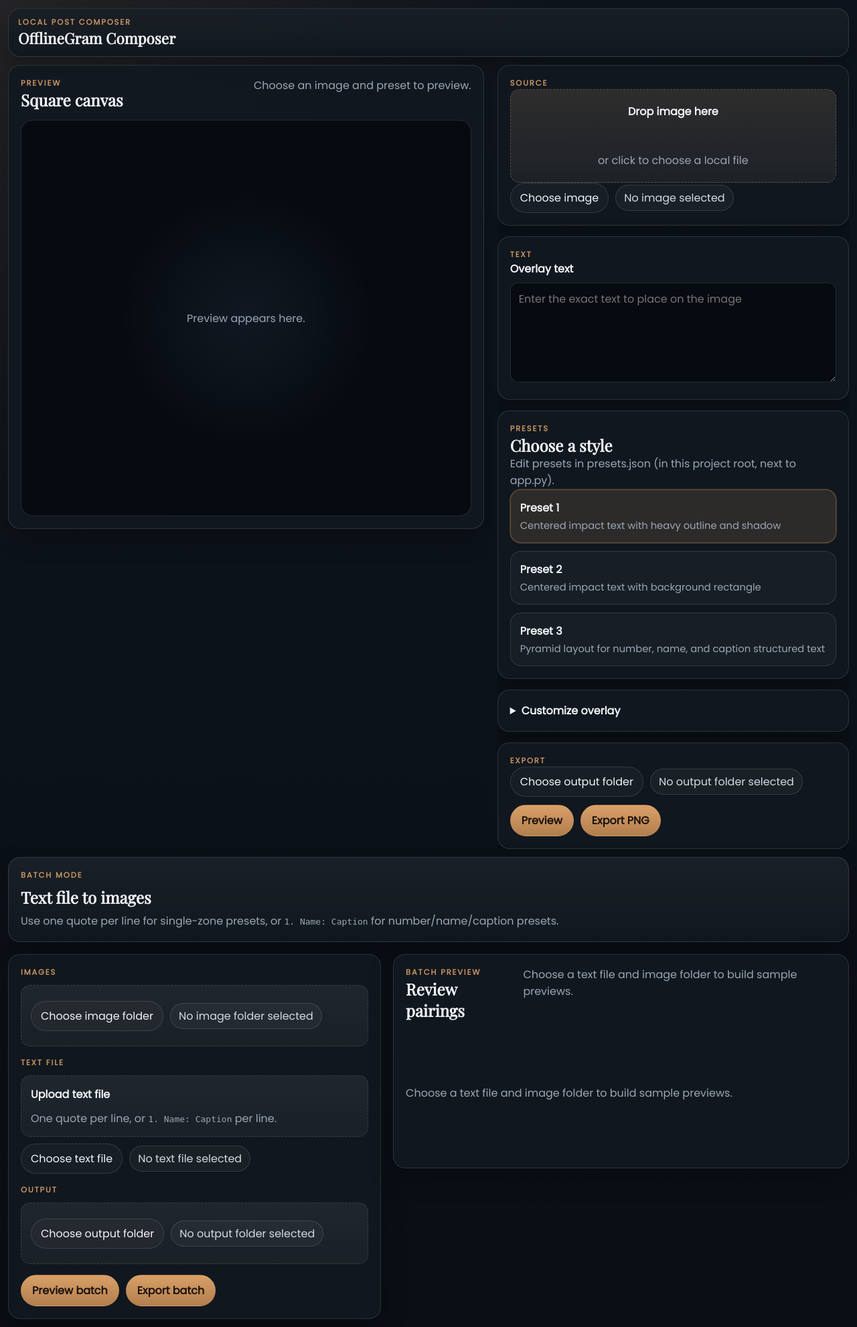
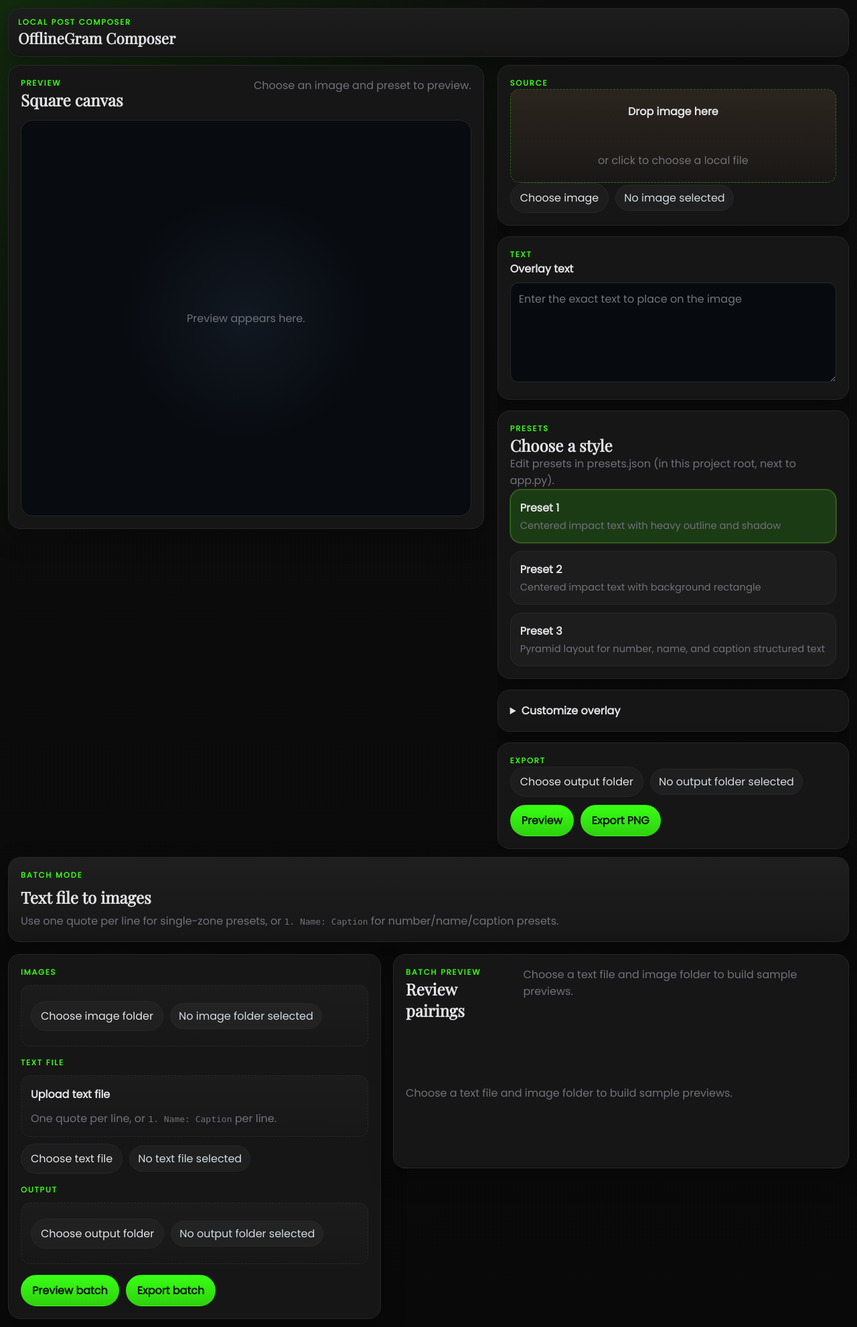
Before and after one commit to 09ashishkapoor/offlinegram-composer, a FastAPI app: page / in a window 1280 px wide. Shown: the whole page at 67% size. Run offline with FastAPI, Linux system fonts and the light colour scheme.

Commit message:
style: update color scheme and gradients for improved UI aesthetics

```diff
--- a/static/css/style.css
+++ b/static/css/style.css
@@ -11,17 +11,18 @@
 }
 
 :root {
-  --bg: #0b0f14;
-  --bg-card: rgba(18, 24, 32, 0.93);
-  --bg-soft: rgba(255, 255, 255, 0.03);
+  --bg: #0d0d0d;
+  --bg-card: #161616;
+  --bg-soft: #141414;
   --bg-preview: rgba(6, 10, 16, 0.86);
-  --text: #f3f5f7;
-  --muted: #9ba6b6;
-  --border: rgba(255, 255, 255, 0.12);
-  --accent: #c89462;
-  --accent-soft: rgba(200, 148, 98, 0.16);
-  --accent-border: rgba(200, 148, 98, 0.34);
-  --danger: #d68d8d;
+  --text: #e4e4e7;
+  --muted: #71717a;
+  --border: #27272a;
+  --accent: #39ff14;
+  --accent-dark: #2ed10f;
+  --accent-soft: rgba(57, 255, 20, 0.16);
+  --accent-border: rgba(57, 255, 20, 0.34);
+  --danger: #39ff14;
   --radius-lg: 18px;
   --radius-md: 12px;
   --shadow-lg: 0 14px 36px rgba(0, 0, 0, 0.28);
@@ -37,8 +38,8 @@ body {
   color: var(--text);
   font-family: "Poppins", "Segoe UI", sans-serif;
   background:
-    radial-gradient(circle at top left, rgba(200, 148, 98, 0.12), transparent 35%),
-    linear-gradient(180deg, #0e141d 0%, #0a0f15 100%);
+    radial-gradient(circle at top left, rgba(57, 255, 20, 0.12), transparent 35%),
+    linear-gradient(180deg, #0d0d0d 0%, #090909 100%);
 }
 
 h1,
@@ -322,9 +323,9 @@ button:hover {
 }
 
 .primary-button {
-  background: linear-gradient(180deg, #d9a068 0%, #b27e4e 100%);
+  background: linear-gradient(180deg, var(--accent), var(--accent-dark));
   border-color: transparent;
-  color: #1a120b;
+  color: #0a120c;
   font-weight: 700;
   padding: 10px 16px;
 }
```
Also changed, not shown: docs/index.html (+30 -15 lines).
